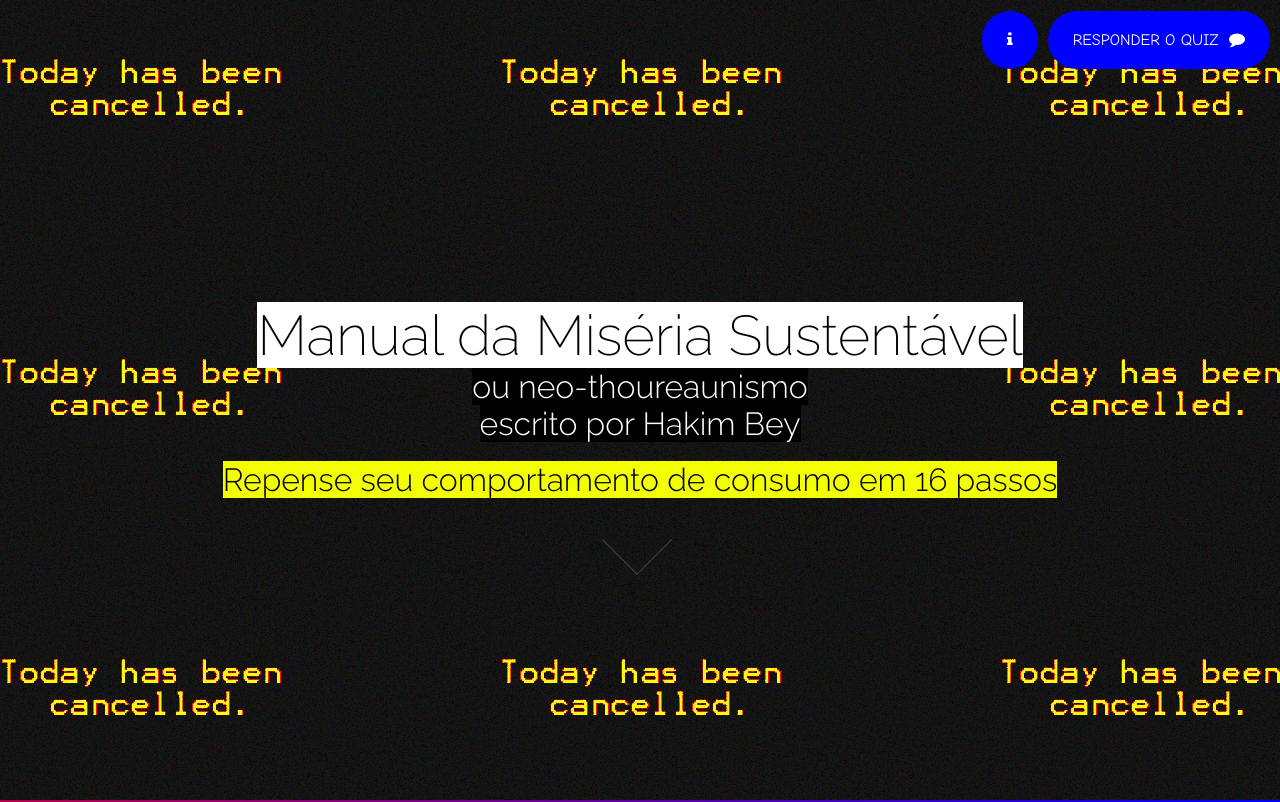
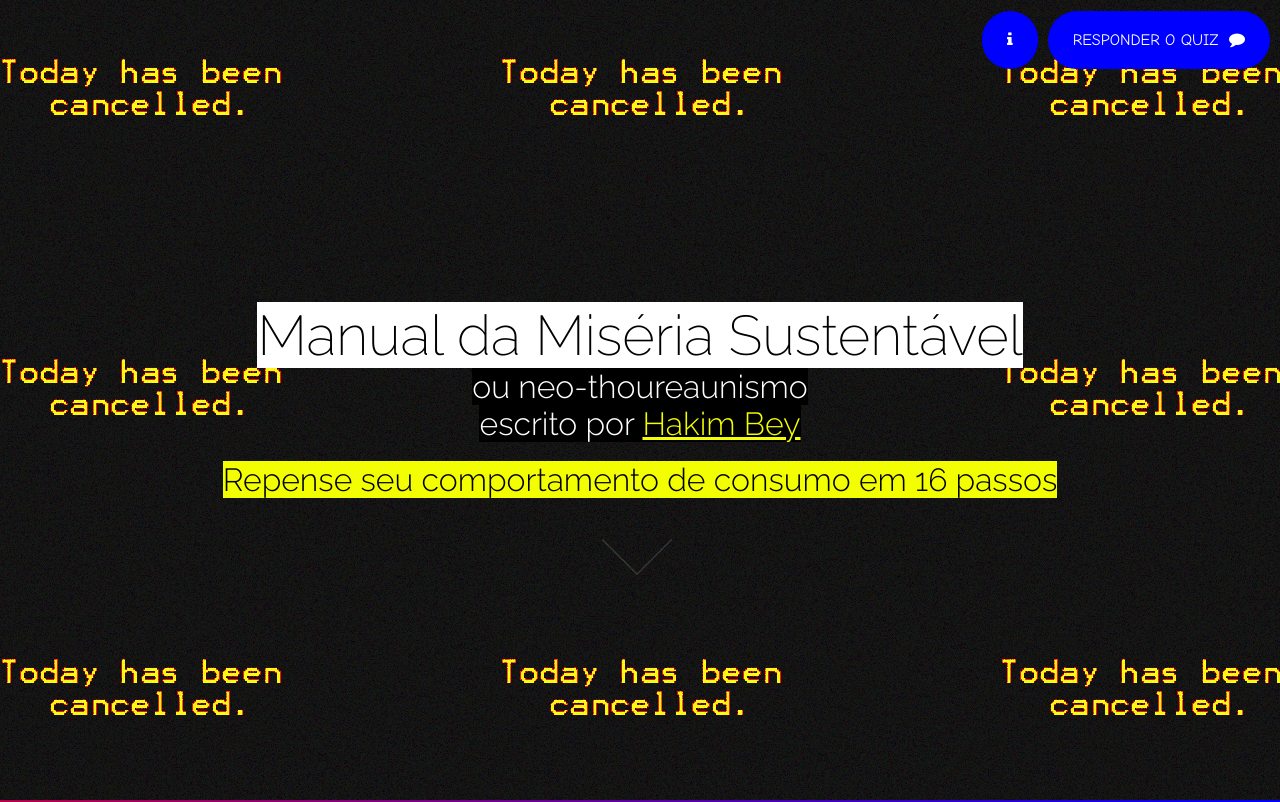
Before and after one commit to monalisasss/hakim-bey, a plain HTML site: page index.html in a window 1280 px wide. Shown: the top 802 px of the page. Drawn offline with Linux system fonts and the light colour scheme.

Commit message:
share quiz

```diff
--- a/assets/css/style.css
+++ b/assets/css/style.css
@@ -236,6 +236,16 @@ button:hover{
 .abertura{
     background: #000 url("../imgs/bg_today.gif") fixed center;
     color: #FFF;
+}
+.abertura a{
+    color: #f3fe00;
+    background-color: #000000;
+    text-decoration: underline;
+}
+.abertura a:hover{
+    text-decoration: underline;
+    color: #000;
+    background-color: #f3fe00;
 }
 
 .cor_degrade{
--- a/index.html
+++ b/index.html
@@ -38,7 +38,7 @@
 
     <section class="fullpage abertura">
         <h1 class="titulo"><span class="txt_bg_branco">Manual da Miséria Sustentável</span></h1>
-        <h4><span class="txt_bg_preto">ou neo-thoureaunismo</span><br><span class="txt_bg_preto">escrito por Hakim Bey</span></h4>
+        <h4><span class="txt_bg_preto">ou neo-thoureaunismo</span><br><span class="txt_bg_preto">escrito por <a href="https://pt.wikipedia.org/wiki/Peter_Lamborn_Wilson" target="_blank">Hakim Bey</a></span></h4>
         <br>
         <h4><span class="txt_amarelo">Repense seu comportamento de consumo em 16 passos</span></h4>
         <div>
```
Also changed, not shown: assets/imgs/img.jpg (added).
